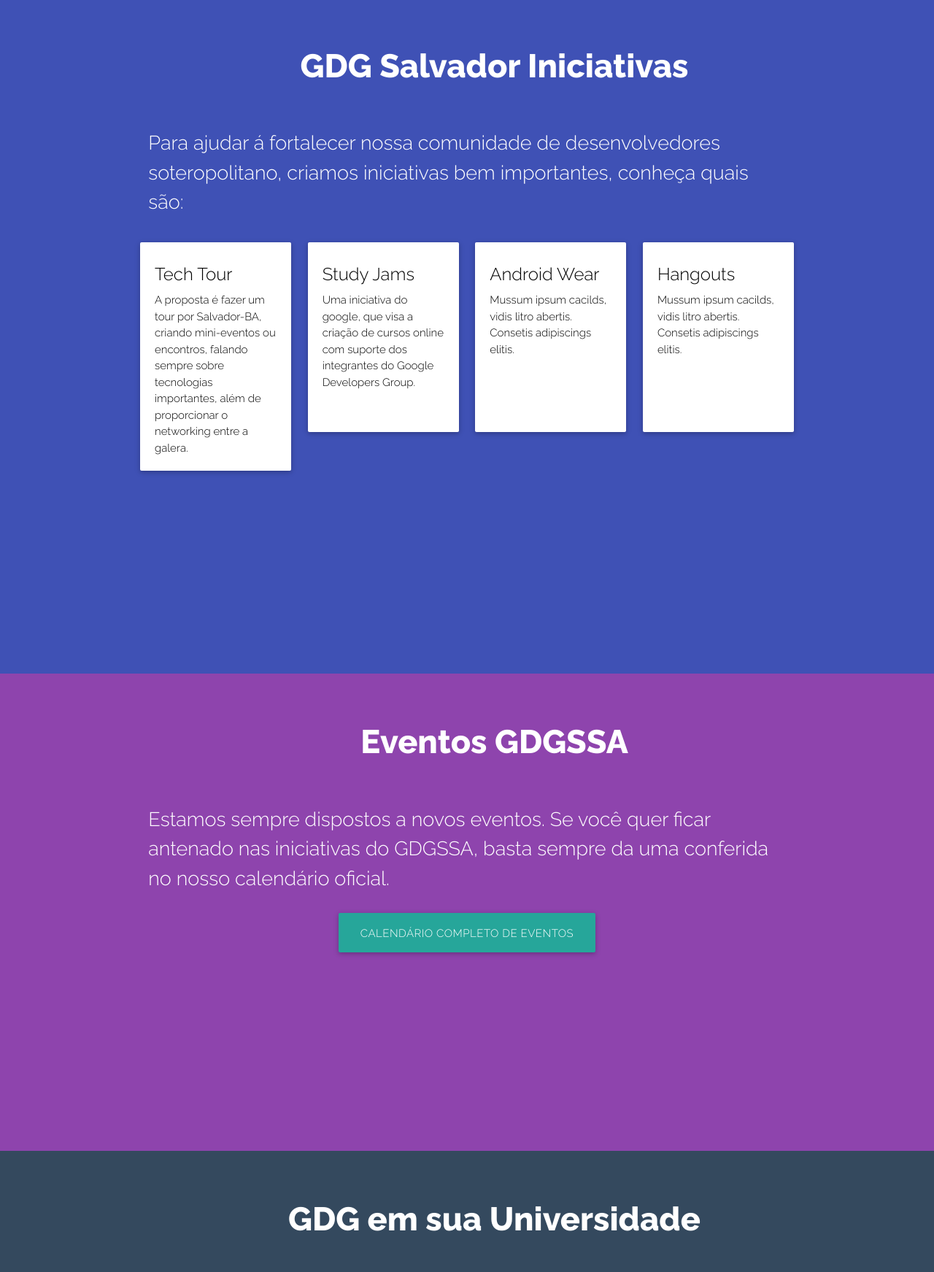
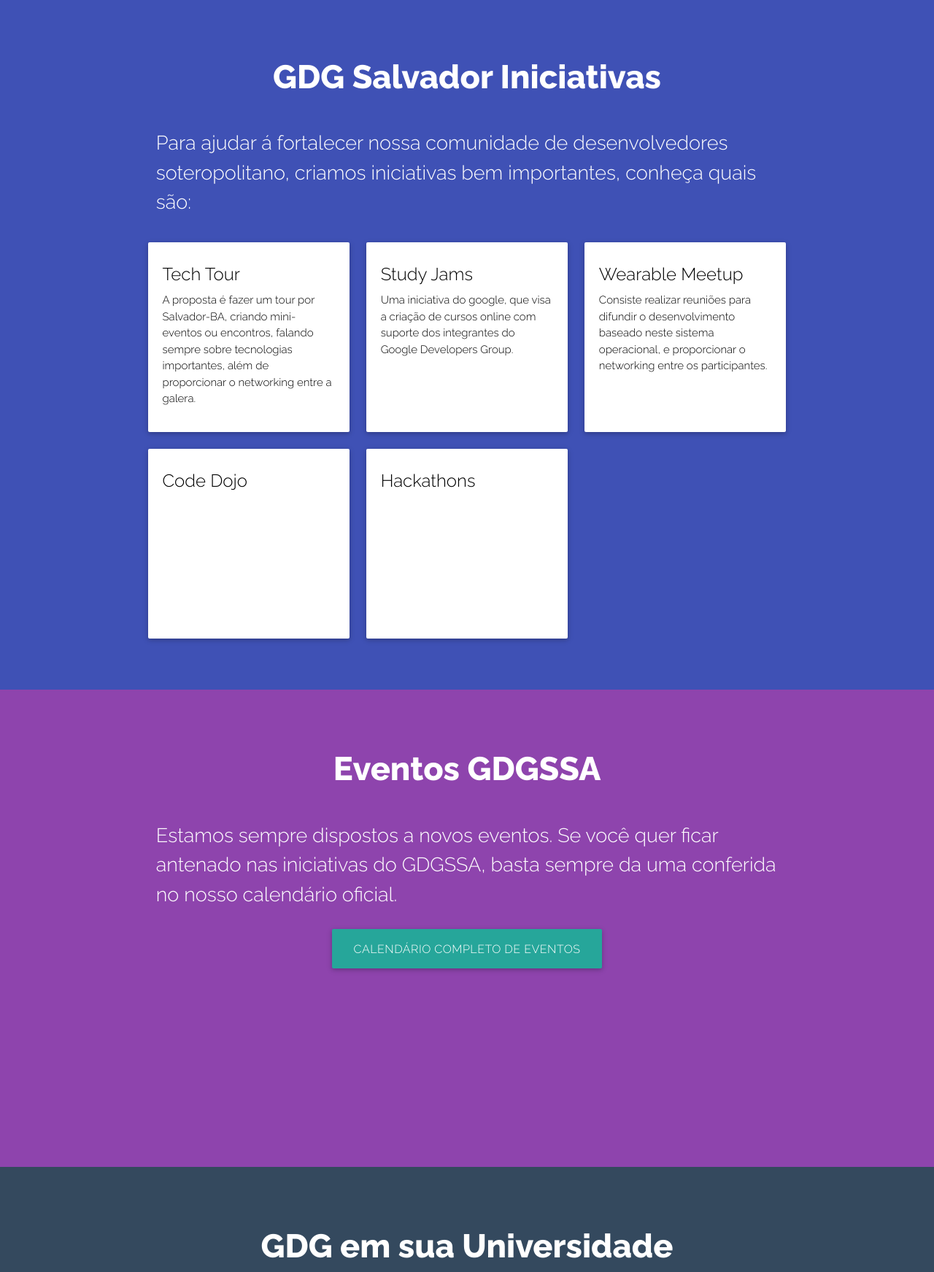
Before and after one commit to gdgssa/gdgssa.github.io, a Jekyll site: the page built from index.html, in a window 1280 px wide, cut to the strip 1094-2837 px from the top of the page. Shown: the whole strip at 73% size. Built offline with Jekyll 4.4.1, drawn with Linux system fonts in a browser that asks for light colours; some of the changed text lies outside the part shown.

Commit message:
ajuste em work cards e inserido link para form

```diff
--- a/_includes/footer.html
+++ b/_includes/footer.html
@@ -13,17 +13,17 @@
       <div class="col l3 s12">
         <h3 class="white-text title">Meetup</h3>
         <ul>
-          <li><a class="white-text" href="#!">Link 1</a></li>
+          <li><a class="white-text" href="http://www.meetup.com/pt-BR/GDG-Salvador/">GDGSSA Meetup</a></li>
         </ul>
       </div>
 
       <div class="col l3 s12">
         <h3 class="white-text title">Redes Sociais</h3>
         <ul>
-          <li><a class="white-text" href="https://plus.google.com/u/0/+GDGSalvadorBA/" target="_blank">Google Plus</a></li>
-          <li><a class="white-text" href="https://www.facebook.com/GDGSalvador/" target="_blank">Facebook</a></li>
-          <li><a class="white-text" href="https://twitter.com/gdgssa" target="_blank">Twitter</a></li>
-          <li><a class="white-text" href="#!">Instagram</a></li>
+          <li><a class="white-text" aria-label="Perfil do Google Plus" href="https://plus.google.com/u/0/+GDGSalvadorBA/" target="_blank">Google Plus</a></li>
+          <li><a class="white-text" aria-label="Perfil do Facebook" href="https://www.facebook.com/GDGSalvador/" target="_blank">Facebook</a></li>
+          <li><a class="white-text" aria-label="Perfil do Twiiter" href="https://twitter.com/gdgssa" target="_blank">Twitter</a></li>
+          <!-- <li><a class="white-text" aria-label="Perfil do" href="#!">Instagram</a></li> -->
         </ul>
       </div>
     </div>
--- a/_includes/university.html
+++ b/_includes/university.html
@@ -9,7 +9,7 @@
 					É importante sair da faculdade sabendo além do que foi visto em sala de aula. Pensando nisso, levaremos ao ambiente universitário conhecimentos que estão em alta no mercado de trabalho, promovendo palestras, discussões, etc. Nos ajude a promover em sua instituição, preencha o formulário abaixo e aguarde nosso retorno via e-mail.
 			</p>
 			<div class="center">
-				<a href="/" class="waves-effect waves-light btn-large">Preencha o formulario</a>
+				<a href="http://goo.gl/forms/7KN8OT2jlE" class="waves-effect waves-light btn-large">Preencha o formulario</a>
 			</div>
 		</div>
 	</div>
--- a/_includes/work.html
+++ b/_includes/work.html
@@ -9,7 +9,7 @@
 		</div>
 
 		<div class="row">
-            <div class="col s12 m6 l3">
+            <div class="col s12 m6 l4">
                 <div class="card black-text">
                     <div class="card-content">
                         <span class="card-title black-text center" lang="en">Tech Tour</span>
@@ -19,7 +19,7 @@
                 </div>
             </div>
 
-            <div class="col s12 m6 l3">
+            <div class="col s12 m6 l4">
                 <div class="card black-text">
                     <div class="card-content">
                         <span class="card-title black-text" lang="en">Study Jams</span>
@@ -29,23 +29,34 @@
                 </div>
             </div>
 
-            <div class="col s12 m6 l3">
+            <div class="col s12 m6 l4">
                 <div class="card black-text">
                     <div class="card-content">
-                        <span class="card-title black-text" lang="en">Android Wear</span>
+                        <span class="card-title black-text" lang="en">Wearable Meetup</span>
 
-                        <p class="card-text">Mussum ipsum cacilds, vidis litro abertis. Consetis adipiscings elitis. </p>
+                        <p class="card-text">Consiste realizar reuniões para difundir o desenvolvimento baseado neste sistema operacional, e proporcionar o networking entre os participantes. </p>
                     </div>
                 </div>
             </div>
 
-            <div class="col s12 m6 l3">
+            <div class="col s12 m6 l4">
                 <div class="card black-text">
 	                <div class="card-content">
-	                    <span class="card-title black-text" lang="en">Hangouts</span>
+	                    <span class="card-title black-text" lang="en">Code Dojo</span>
 
-	                    <p class="card-text">Mussum ipsum cacilds, vidis litro abertis. Consetis adipiscings elitis.</p>
+	                    <p class="card-text"></p>
 	                </div>
+                </div>
+            </div>
+
+
+            <div class="col s12 m6 l4">
+                <div class="card black-text">
+                    <div class="card-content">
+                        <span class="card-title black-text" lang="en">Hackathons</span>
+
+                        <p class="card-text"></p>
+                    </div>
                 </div>
             </div>
         </div>
--- a/assets/css/main.css
+++ b/assets/css/main.css
@@ -53,29 +53,33 @@
     padding: 20px; }
 
 body {
-  background-color: #F6F4F8; }
+  background-color: #3f51b5;
+  font-size: 16px; }
 
 .section-event {
-  height: 60vh;
-  background: #8E44AD; }
+  min-height: 60vh;
+  background: #8E44AD;
+  padding: 1rem; }
 
 .section-university {
-  height: 75vh;
-  background: #34495E; }
+  min-height: 75vh;
+  background: #34495E;
+  padding: 1rem; }
 
 .section-team {
-  height: 100vh;
-  background: #E74C3C; }
+  min-height: 100vh;
+  background: #E74C3C;
+  padding: 1rem; }
 
 .section-work {
-  height: 85vh;
-  background: #3f51b5; }
+  min-height: 85vh;
+  background: #3f51b5;
+  padding: 1rem; }
 
 .title-header {
   position: relative;
   font-size: 3rem;
   line-height: 100%;
-  margin: 1.78rem 0 2.424rem 5rem;
   font-weight: 600;
   top: 3rem;
   padding-bottom: 3rem; }
```
Also changed, not shown: _src/sass/_content.scss (+11 -6 lines).
